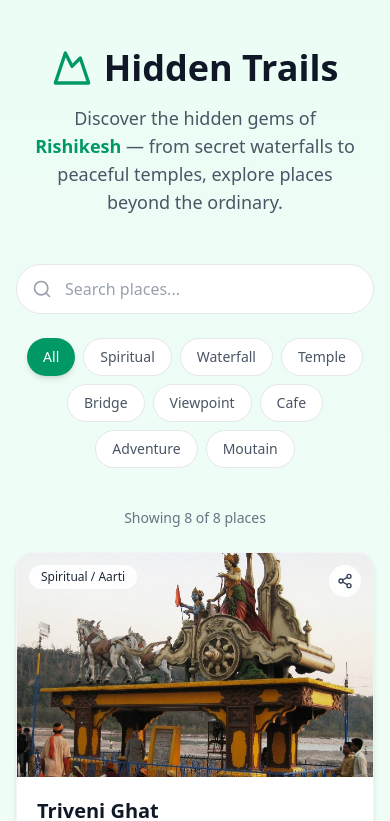
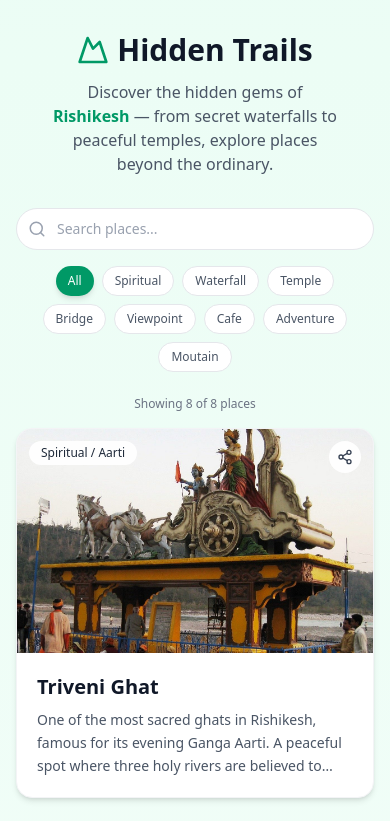
Before and after one commit to riyalrishabh22/hidden-trail, a Next.js app: page / in a window 390 px wide. Shown: the top 821 px of the page. Built offline with nearby package versions, Linux system fonts and the light colour scheme.

Commit message:
Add individual location pages with routing, improve mobile responsiveness, and fix params async handling

```diff
--- /dev/null
+++ b/app/location/[slug]/not-found.tsx
@@ -0,0 +1,46 @@
+import Link from "next/link";
+import { ArrowLeft, MapPin } from "lucide-react";
+
+export default function NotFound() {
+  return (
+    <div className="min-h-screen bg-gradient-to-b from-emerald-50 to-white flex items-center justify-center px-4 py-8">
+      <div className="text-center max-w-md">
+        {/* Icon */}
+        <div className="inline-flex items-center justify-center w-20 md:w-24 h-20 md:h-24 rounded-full bg-emerald-100 mb-4 md:mb-6">
+          <MapPin size={40} className="text-emerald-600 md:w-12 md:h-12" />
+        </div>
+
+        {/* Title */}
+        <h1 className="text-6xl md:text-7xl font-bold text-gray-900 mb-3 md:mb-4">404</h1>
+        <h2 className="text-2xl md:text-3xl font-semibold text-gray-800 mb-3 md:mb-4">
+          Location Not Found
+        </h2>
+
+        {/* Description */}
+        <p className="text-gray-600 text-base md:text-lg mb-6 md:mb-8 leading-relaxed px-2">
+          Oops! The hidden trail you're looking for doesn't exist or has been moved.
+          Let's get you back to exploring Rishikesh.
+        </p>
+
+        {/* Action Buttons */}
+        <div className="flex flex-col sm:flex-row gap-3 md:gap-4 justify-center">
+          <Link
+            href="/"
+            className="inline-flex items-center justify-center gap-2 px-6 py-3 bg-emerald-600 text-white rounded-lg hover:bg-emerald-700 transition-colors font-medium shadow-md hover:shadow-lg"
+          >
+            <ArrowLeft size={20} />
+            <span>Back to Home</span>
+          </Link>
+
+          <Link
+            href="/#search"
+            className="inline-flex items-center justify-center gap-2 px-6 py-3 bg-white text-emerald-600 border-2 border-emerald-600 rounded-lg hover:bg-emerald-50 transition-colors font-medium"
+          >
+            <MapPin size={20} />
+            <span>Search Locations</span>
+          </Link>
+        </div>
+      </div>
+    </div>
+  );
+}
--- /dev/null
+++ b/app/location/[slug]/page.tsx
@@ -0,0 +1,51 @@
+import { notFound } from "next/navigation";
+import { Metadata } from "next";
+import locationsData from "@/data/locations.json";
+import LocationDetail from "@/components/LocationDetail";
+import { generateSlug } from "@/lib/utils";
+
+interface PageProps {
+  params: Promise<{ slug: string }>;
+}
+
+export async function generateMetadata({ params }: PageProps): Promise<Metadata> {
+  const { slug } = await params;
+  const location = locationsData.locations.find(
+    (loc) => generateSlug(loc.name) === slug
+  );
+
+  if (!location) {
+    return {
+      title: "Location Not Found",
+    };
+  }
+
+  return {
+    title: `${location.name} - Hidden Trails Rishikesh`,
+    description: location.description,
+    openGraph: {
+      title: `${location.name} - Hidden Trails Rishikesh`,
+      description: location.description,
+      images: location.images?.[0] ? [location.images[0]] : [],
+    },
+  };
+}
+
+export async function generateStaticParams() {
+  return locationsData.locations.map((location) => ({
+    slug: generateSlug(location.name),
+  }));
+}
+
+export default async function LocationPage({ params }: PageProps) {
+  const { slug } = await params;
+  const location = locationsData.locations.find(
+    (loc) => generateSlug(loc.name) === slug
+  );
+
+  if (!location) {
+    notFound();
+  }
+
+  return <LocationDetail location={location} />;
+}
--- a/app/page.tsx
+++ b/app/page.tsx
@@ -1,13 +1,7 @@
-"use client";
-
-import { useSearchParams } from "next/navigation";
 import { Header, Footer, LocationGrid } from "@/components";
 import locationsData from "@/data/locations.json";
 
 export default function Home() {
-  const searchParams = useSearchParams();
-  const locationSlug = searchParams.get("location");
-
   return (
     <div className="min-h-screen bg-gradient-to-b from-emerald-50 to-white">
       <div className="max-w-7xl mx-auto px-4 sm:px-6 lg:px-8">
@@ -17,7 +11,6 @@ export default function Home() {
           <LocationGrid
             locations={locationsData.locations}
             categories={locationsData.categories}
-            highlightedSlug={locationSlug || undefined}
           />
         </main>
 
--- a/components/CategoryFilter.tsx
+++ b/components/CategoryFilter.tsx
@@ -12,12 +12,12 @@ export default function CategoryFilter({
   onCategoryChange,
 }: CategoryFilterProps) {
   return (
-    <div className="flex flex-wrap gap-2 justify-center">
+    <div className="flex flex-wrap gap-2 justify-center px-2">
       {categories.map((category) => (
         <button
           key={category}
           onClick={() => onCategoryChange(category)}
-          className={`px-4 py-2 rounded-full text-sm font-medium transition-all ${
+          className={`px-3 md:px-4 py-1.5 md:py-2 rounded-full text-xs md:text-sm font-medium transition-all ${
             selectedCategory === category
               ? "bg-emerald-600 text-white shadow-md"
               : "bg-white text-gray-600 hover:bg-gray-100 border border-gray-200"
--- a/components/Header.tsx
+++ b/components/Header.tsx
@@ -4,14 +4,14 @@ import { Mountain } from "lucide-react";
 
 export default function Header() {
   return (
-    <header className="text-center py-12 px-4">
-      <div className="flex items-center justify-center gap-3 mb-4">
-        <Mountain className="text-emerald-600" size={40} />
-        <h1 className="text-4xl md:text-5xl font-bold text-gray-900">
+    <header className="text-center py-8 md:py-12 px-4">
+      <div className="flex items-center justify-center gap-2 md:gap-3 mb-3 md:mb-4">
+        <Mountain className="text-emerald-600" size={32} />
+        <h1 className="text-3xl sm:text-4xl md:text-5xl font-bold text-gray-900">
           Hidden Trails
         </h1>
       </div>
-      <p className="text-lg text-gray-600 max-w-2xl mx-auto">
+      <p className="text-base md:text-lg text-gray-600 max-w-2xl mx-auto px-4">
         Discover the hidden gems of <span className="text-emerald-600 font-semibold">Rishikesh</span> —
         from secret waterfalls to peaceful temples, explore places beyond the ordinary.
       </p>
--- a/components/LocationCard.tsx
+++ b/components/LocationCard.tsx
@@ -1,6 +1,7 @@
 "use client";
 
 import Image from "next/image";
+import Link from "next/link";
 import { Location } from "@/types";
 import { MapPin, ExternalLink, ImageOff, Share2 } from "lucide-react";
 import { useState, forwardRef } from "react";
@@ -21,7 +22,7 @@ const LocationCard = forwardRef<HTMLDivElement, LocationCardProps>(
       e.preventDefault();
       e.stopPropagation();
 
-      const url = `${window.location.origin}?location=${slug}`;
+      const url = `${window.location.origin}/location/${slug}`;
 
       try {
         if (navigator.share) {
@@ -41,11 +42,12 @@ const LocationCard = forwardRef<HTMLDivElement, LocationCardProps>(
     };
 
     return (
+      <Link href={`/location/${slug}`}>
         <div
           ref={ref}
-        className={`group bg-white rounded-2xl overflow-hidden shadow-md hover:shadow-xl transition-all duration-300 border ${
+          className={`group bg-white rounded-2xl overflow-hidden shadow-md hover:shadow-xl transition-all duration-300 border cursor-pointer ${
             isHighlighted
-            ? "border-emerald-500 ring-4 ring-emerald-200 animate-pulse"
+              ? "border-emerald-500 ring-4 ring-emerald-200"
               : "border-gray-100"
           }`}
         >
@@ -88,25 +90,12 @@ const LocationCard = forwardRef<HTMLDivElement, LocationCardProps>(
           <h3 className="text-xl font-semibold text-gray-900 mb-2">
             {location.name}
           </h3>
-          <p className="text-gray-600 text-sm leading-relaxed mb-4 line-clamp-3">
+          <p className="text-gray-600 text-sm leading-relaxed line-clamp-3">
             {location.description}
           </p>
-
-          {/* Maps Link */}
-          <button
-            onClick={(e) => {
-              e.preventDefault();
-              e.stopPropagation();
-              window.open(location.mapsLink, '_blank', 'noopener,noreferrer');
-            }}
-            className="inline-flex items-center gap-2 text-emerald-600 hover:text-emerald-700 font-medium text-sm transition-colors"
-          >
-            <MapPin size={16} />
-            <span>View on Google Maps</span>
-            <ExternalLink size={14} />
-          </button>
         </div>
       </div>
+      </Link>
     );
   }
 );
--- a/components/LocationGrid.tsx
+++ b/components/LocationGrid.tsx
@@ -1,6 +1,6 @@
 "use client";
 
-import { useState, useMemo, useEffect, useRef, useCallback } from "react";
+import { useState, useMemo } from "react";
 import { Location } from "@/types";
 import LocationCard from "./LocationCard";
 import SearchBar from "./SearchBar";
@@ -10,7 +10,6 @@ import { generateSlug } from "@/lib/utils";
 interface LocationGridProps {
   locations: Location[];
   categories: string[];
-  highlightedSlug?: string;
 }
 
 // Fuzzy search function to handle typos and partial matches
@@ -68,39 +67,9 @@ function levenshteinDistance(str1: string, str2: string): number {
   return matrix[len1][len2];
 }
 
-export default function LocationGrid({ locations, categories, highlightedSlug }: LocationGridProps) {
+export default function LocationGrid({ locations, categories }: LocationGridProps) {
   const [searchTerm, setSearchTerm] = useState("");
   const [selectedCategory, setSelectedCategory] = useState("All");
-  const locationRefs = useRef<{ [key: string]: HTMLDivElement | null }>({});
-
-  const setLocationRef = useCallback((slug: string, element: HTMLDivElement | null) => {
-    locationRefs.current[slug] = element;
-  }, []);
-
-  // Auto-search for highlighted location
-  useEffect(() => {
-    if (highlightedSlug) {
-      const location = locations.find(
-        (loc) => generateSlug(loc.name) === highlightedSlug
-      );
-      if (location) {
-        setSearchTerm(location.name);
-        setSelectedCategory("All");
-      }
-    }
-  }, [highlightedSlug, locations]);
-
-  // Scroll to highlighted location
-  useEffect(() => {
-    if (highlightedSlug && locationRefs.current[highlightedSlug]) {
-      setTimeout(() => {
-        locationRefs.current[highlightedSlug]?.scrollIntoView({
-          behavior: "smooth",
-          block: "center",
-        });
-      }, 100);
-    }
-  }, [highlightedSlug]);
 
   const filteredLocations = useMemo(() => {
     return locations.filter((location) => {
@@ -124,7 +93,7 @@ export default function LocationGrid({ locations, categories, highlightedSlug }:
   return (
     <div className="w-full">
       {/* Search and Filter Section */}
-      <div className="flex flex-col gap-6 mb-10 items-center">
+      <div className="flex flex-col gap-4 md:gap-6 mb-6 md:mb-10 items-center">
         <SearchBar searchTerm={searchTerm} onSearchChange={setSearchTerm} />
         <CategoryFilter
           categories={categories}
@@ -134,24 +103,19 @@ export default function LocationGrid({ locations, categories, highlightedSlug }:
       </div>
 
       {/* Results Count */}
-      <p className="text-gray-500 text-sm mb-6 text-center">
+      <p className="text-gray-500 text-xs md:text-sm mb-4 md:mb-6 text-center">
         Showing {filteredLocations.length} of {locations.length} places
       </p>
 
       {/* Location Cards Grid */}
       {filteredLocations.length > 0 ? (
         <div className="grid grid-cols-1 md:grid-cols-2 lg:grid-cols-3 gap-6">
-          {filteredLocations.map((location) => {
-            const slug = generateSlug(location.name);
-            return (
-              <LocationCard
-                key={location.id}
-                location={location}
-                ref={(el) => setLocationRef(slug, el)}
-                isHighlighted={highlightedSlug === slug}
-              />
-            );
-          })}
+          {filteredLocations.map((location) => (
+            <LocationCard
+              key={location.id}
+              location={location}
+            />
+          ))}
         </div>
       ) : (
         <div className="text-center py-16">
--- a/components/SearchBar.tsx
+++ b/components/SearchBar.tsx
@@ -11,15 +11,15 @@ export default function SearchBar({ searchTerm, onSearchChange }: SearchBarProps
   return (
     <div className="relative w-full max-w-md">
       <Search
-        className="absolute left-4 top-1/2 -translate-y-1/2 text-gray-400"
-        size={20}
+        className="absolute left-3 md:left-4 top-1/2 -translate-y-1/2 text-gray-400"
+        size={18}
       />
       <input
         type="text"
         placeholder="Search places..."
         value={searchTerm}
         onChange={(e) => onSearchChange(e.target.value)}
-        className="w-full pl-12 pr-4 py-3 rounded-full border border-gray-200 focus:border-emerald-500 focus:ring-2 focus:ring-emerald-200 outline-none transition-all bg-white text-gray-800 placeholder-gray-400"
+        className="w-full pl-10 md:pl-12 pr-4 py-2.5 md:py-3 text-sm md:text-base rounded-full border border-gray-200 focus:border-emerald-500 focus:ring-2 focus:ring-emerald-200 outline-none transition-all bg-white text-gray-800 placeholder-gray-400"
       />
     </div>
   );
```
Also changed, not shown: components/LocationDetail.tsx (+18 -17 lines). Lines whose indentation alone changed are shown as unchanged.
